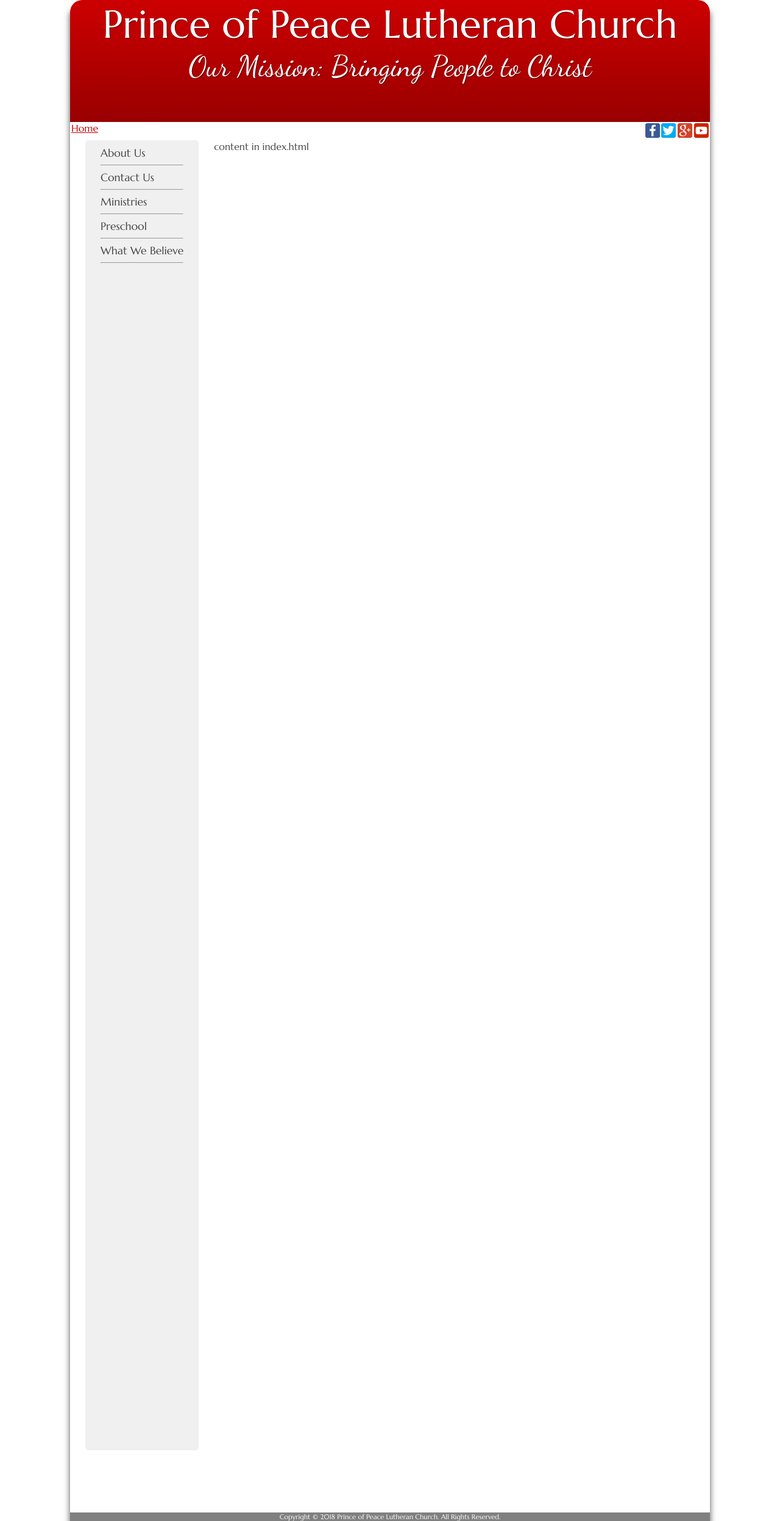
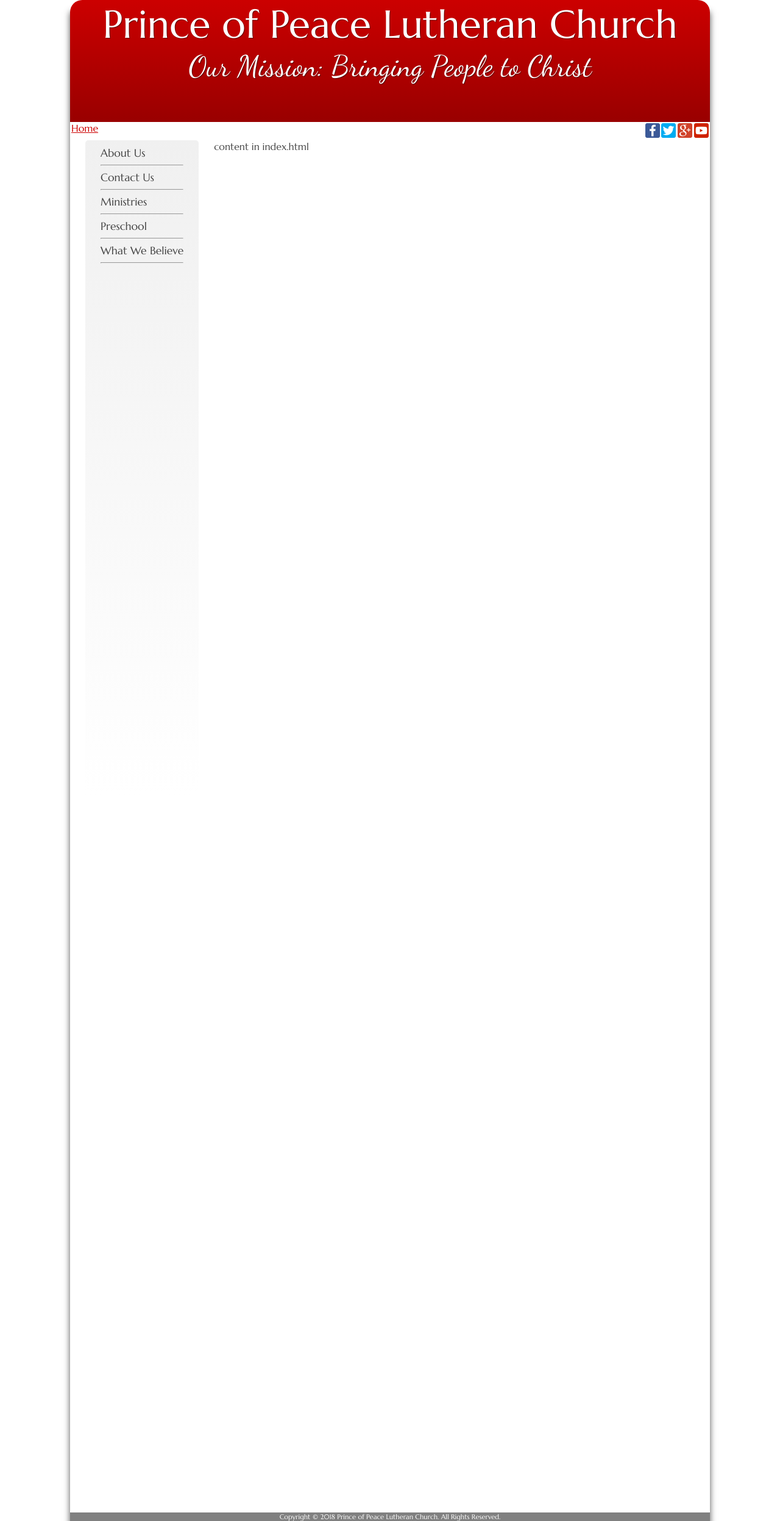
Before and after one commit to weslowsk/princeofpeace, a Jekyll site: the page built from index.html, in a window 1280 px wide. Shown: the whole page at 61% size. Built offline with Jekyll 4.4.1, drawn with Linux system fonts in a browser that asks for light colours.

Commit message:
tweaking styles

```diff
--- a/_sass/_layout.scss
+++ b/_sass/_layout.scss
@@ -14,7 +14,10 @@ a {
 
 p {
     padding-left: 10px;
+}
 
+p.center {
+    text-align: center;
 }
 
 h1 {
@@ -168,6 +171,7 @@ header h2 {
     margin-left: 25px;
     margin-right: 25px;
     background-color: rgba(240, 240, 240, 1);
+    background-image: linear-gradient(rgba(240, 240, 240, 1), white, white);
     padding-left: 25px;
     padding-right: 25px;
     padding-top: 10px;
```
